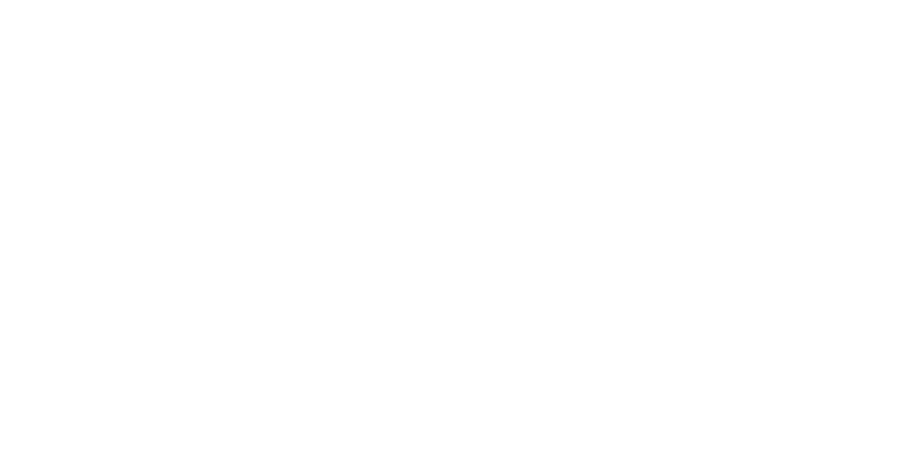
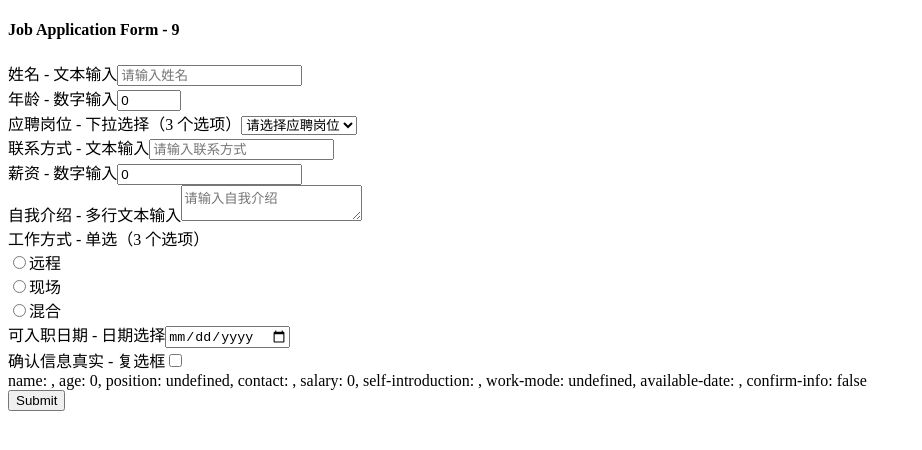
Before and after one commit to wangxz777/form-pilot-ai, a Vue app: page / in a window 1280 px wide. Shown: the top 450 px of the page, without its empty margins (0-922 px from the left). Built offline with nearby package versions, Linux system fonts and the light colour scheme.

Commit message:
chore: checkpoint dynamic form renderer

```diff
--- a/package.json
+++ b/package.json
@@ -6,7 +6,8 @@
   "scripts": {
     "dev": "vite",
     "build": "vue-tsc -b && vite build",
-    "preview": "vite preview"
+    "preview": "vite preview",
+    "test": "vitest run"
   },
   "dependencies": {
     "vue": "^3.5.40"
@@ -17,6 +18,7 @@
     "@vue/tsconfig": "^0.9.1",
     "typescript": "~6.0.2",
     "vite": "^8.2.0",
+    "vitest": "^4.1.11",
     "vue-tsc": "^3.3.8"
   }
 }
--- a/src/App.vue
+++ b/src/App.vue
@@ -1,7 +1,125 @@
+<template>
+  <main>
+    <form novalidate @submit.prevent="handleSubmit">
+      <h4>{{ jobApplicationSchema.title }} - {{ jobApplicationSchema.fields.length }}</h4>
+      <div v-if="jobApplicationSchema.fields.length > 0">
+        <div v-for="item in jobApplicationSchema.fields" :key="item.id">
+          <div>
+            <label :for="item.id"> {{ item.label }} - {{ getFieldSummary(item) }}</label>
+
+            <input
+              v-if="item.type === 'text'"
+              type="text"
+              :id="item.id"
+              v-model="formValues[item.id]"
+              :placeholder="item.placeholder"
+              :required="item.required"
+              :minlength="item.minLength"
+              :maxlength="item.maxLength"
+            />
+            <input
+              v-else-if="item.type === 'number'"
+              type="number"
+              :id="item.id"
+              v-model.number="formValues[item.id]"
+              :placeholder="item.placeholder"
+              :required="item.required"
+              :min="item.min"
+              :max="item.max"
+            />
+            <select
+              v-else-if="item.type === 'select'"
+              :id="item.id"
+              v-model="formValues[item.id]"
+              :required="item.required"
+            >
+              <option :value="undefined" disabled>请选择{{ item.label }}</option>
+              <option v-for="option in item.options" :key="option.value" :value="option.value">
+                {{ option.label }}
+              </option>
+            </select>
+            <textarea
+              v-else-if="item.type === 'textarea'"
+              :id="item.id"
+              v-model="formValues[item.id]"
+              :placeholder="item.placeholder"
+              :required="item.required"
+              :minlength="item.minLength"
+              :maxlength="item.maxLength"
+            ></textarea>
+            <input
+              v-if="item.type === 'date'"
+              type="date"
+              :id="item.id"
+              v-model="formValues[item.id]"
+              :required="item.required"
+            />
+            <input
+              v-else-if="item.type === 'checkbox'"
+              type="checkbox"
+              :id="item.id"
+              v-model="formValues[item.id]"
+              :required="item.required"
+            />
+            <div v-else-if="item.type === 'radio'">
+              <div v-for="option in item.options" :key="option.value">
+                <input
+                  type="radio"
+                  :id="`${item.id}-${option.value}`"
+                  :name="item.id"
+                  :value="option.value"
+                  v-model="formValues[item.id]"
+                  :required="item.required"
+                />
+                <label :for="`${item.id}-${option.value}`">{{ option.label }}</label>
+              </div>
+            </div>
+          </div>
+          <span v-if="formErrors[item.id]" class="error">{{ formErrors[item.id] }}</span>
+        </div>
+      </div>
+      <div>
+        {{
+          Object.entries(formValues)
+            .map(([key, value]) => `${key}: ${value}`)
+            .join(', ')
+        }}
+      </div>
+
+      <button type="submit">Submit</button>
+      <div v-if="submitSuccess">
+        <p>提交成功</p>
+        <pre>{{ JSON.stringify(formValues, null, 2) }}</pre>
+      </div>
+    </form>
+  </main>
+</template>
 <script setup lang="ts">
-import type { FormSchema } from '@/types/form-schema'
+import { reactive, ref } from 'vue'
+import { jobApplicationSchema } from '@/data/job-application-schema'
+import { getFieldSummary, getDefaultValue, validateForm } from '@/utils/form'
+import type { FormErrors, FormValues } from '@/utils/form'
 
-const jobApplicationSchame: FormSchema = {}
+const formValues = reactive<FormValues>({})
+const formErrors = ref<FormErrors>({})
+
+const submitSuccess = ref(false)
+
+const initFormValues = () => {
+  for (const field of jobApplicationSchema.fields) {
+    formValues[field.id] = getDefaultValue(field)
+  }
+}
+
+initFormValues()
+
+const handleSubmit = () => {
+  formErrors.value = validateForm(jobApplicationSchema, formValues)
+
+  submitSuccess.value = Object.keys(formErrors.value).length === 0
+  // if (submitSuccess.value) {
+  //   // initFormValues()
+  // } else {
+  // }
+}
 </script>
-
-<template></template>
--- /dev/null
+++ b/src/data/job-application-schema.ts
@@ -0,0 +1,70 @@
+import type { FormSchema } from '@/types/form-schema'
+
+export const jobApplicationSchema: FormSchema = {
+  id: 'job-application',
+  title: 'Job Application Form',
+  fields: [
+    {
+      id: 'name',
+      label: '姓名',
+      type: 'text',
+      placeholder: '请输入姓名',
+      required: true,
+      minLength: 2,
+      maxLength: 18,
+    },
+    {
+      id: 'age',
+      label: '年龄',
+      type: 'number',
+      required: true,
+      min: 0,
+      max: 120,
+    },
+    {
+      id: 'position',
+      label: '应聘岗位',
+      type: 'select',
+      required: true,
+      options: [
+        { label: '前端开发', value: 'frontend' },
+        { label: '后端开发', value: 'backend' },
+        { label: 'UI设计', value: 'ui' },
+      ],
+    },
+    {
+      id: 'contact',
+      label: '联系方式',
+      type: 'text',
+      placeholder: '请输入联系方式',
+    },
+    {
+      id: 'salary',
+      label: '薪资',
+      type: 'number',
+    },
+    { type: 'textarea', id: 'self-introduction', label: '自我介绍', placeholder: '请输入自我介绍' },
+    {
+      id: 'work-mode',
+      label: '工作方式',
+      type: 'radio',
+      required: true,
+      options: [
+        { label: '远程', value: 'remote' },
+        { label: '现场', value: 'onsite' },
+        { label: '混合', value: 'hybrid' },
+      ],
+    },
+    {
+      id: 'available-date',
+      label: '可入职日期',
+      type: 'date',
+    },
+    {
+      id: 'confirm-info',
+      label: '确认信息真实',
+      type: 'checkbox',
+      required: true,
+    },
+  ],
+}
--- /dev/null
+++ b/src/utils/form.ts
@@ -0,0 +1,121 @@
+import type { FormField, FormSchema } from '@/types/form-schema'
+
+export function getDefaultValue(field: FormField): string | number | boolean | undefined {
+  switch (field.type) {
+    case 'text':
+      return ''
+    case 'number':
+      return 0
+    case 'select':
+      return undefined
+    case 'textarea':
+      return ''
+    case 'radio':
+      return undefined
+    case 'checkbox':
+      return false
+    case 'date':
+      return ''
+    default:
+      return undefined
+  }
+}
+
+export function getFieldSummary(field: FormField): string {
+  switch (field.type) {
+    case 'text':
+      return `文本输入`
+    case 'number':
+      return `数字输入`
+    case 'select':
+      return `下拉选择（${field.options.length} 个选项）`
+    case 'textarea':
+      return `多行文本输入`
+    case 'radio':
+      return `单选（${field.options.length} 个选项）`
+    case 'checkbox':
+      return `复选框`
+    case 'date':
+      return `日期选择`
+    default:
+      return ``
+  }
+}
+
+export type FormValues = Record<string, string | number | boolean | undefined>
+
+export type FormErrors = Record<string, string>
+
+export function validateField(
+  field: FormField,
+  value: string | number | undefined | boolean
+): string | undefined {
+  const isEmpty = value === undefined || (typeof value === 'string' && value.trim() === '')
+
+  if (isEmpty) {
+    return field.required ? `${field.label} 为必填项` : undefined
+  }
+
+  if (field.type === 'text') {
+    if (field.maxLength !== undefined) {
+      if (typeof value === 'string' && value.length > field.maxLength) {
+        return `${field.label} 不能超过 ${field.maxLength} 个字符`
+      }
+    }
+
+    if (field.minLength !== undefined) {
+      if (typeof value === 'string' && value.length < field.minLength) {
+        return `${field.label} 不能少于 ${field.minLength} 个字符`
+      }
+    }
+  }
+
+  if (field.type === 'number') {
+    if (field.max !== undefined) {
+      if (typeof value === 'number' && value > field.max) {
+        return `${field.label} 不能大于 ${field.max}`
+      }
+    }
+
+    if (field.min !== undefined) {
+      if (typeof value === 'number' && value < field.min) {
+        return `${field.label} 不能小于 ${field.min}`
+      }
+    }
+  }
+
+  if (field.type === 'textarea') {
+    if (field.maxLength !== undefined) {
+      if (typeof value === 'string' && value.length > field.maxLength) {
+        return `${field.label} 不能超过 ${field.maxLength} 个字符`
+      }
+    }
+
+    if (field.minLength !== undefined) {
+      if (typeof value === 'string' && value.length < field.minLength) {
+        return `${field.label} 不能少于 ${field.minLength} 个字符`
+      }
+    }
+  }
+
+  if (field.type === 'checkbox') {
+    if (field.required && value !== true) {
+      return `${field.label} 必须被选中`
+    }
+  }
+  return undefined
+}
+
+export function validateForm(schema: FormSchema, values: FormValues): FormErrors {
+  const errors: FormErrors = {}
+
+  for (const field of schema.fields) {
+    const value = values[field.id]
+    const error = validateField(field, value)
+    if (error) {
+      errors[field.id] = error
+    }
+  }
+
+  return errors
+}
--- a/tsconfig.app.json
+++ b/tsconfig.app.json
@@ -4,7 +4,9 @@
     "tsBuildInfoFile": "./node_modules/.tmp/tsconfig.app.tsbuildinfo",
     "types": ["vite/client"],
     "allowArbitraryExtensions": true,
-
+    "paths": {
+      "@/*": ["./src/*"]
+    },
     /* Linting */
     "noUnusedLocals": true,
     "noUnusedParameters": true,
```
Also changed, not shown: src/types/form-schema.ts (+28 -1 lines), 2 other files (tests, documents, lock files or other folders).
